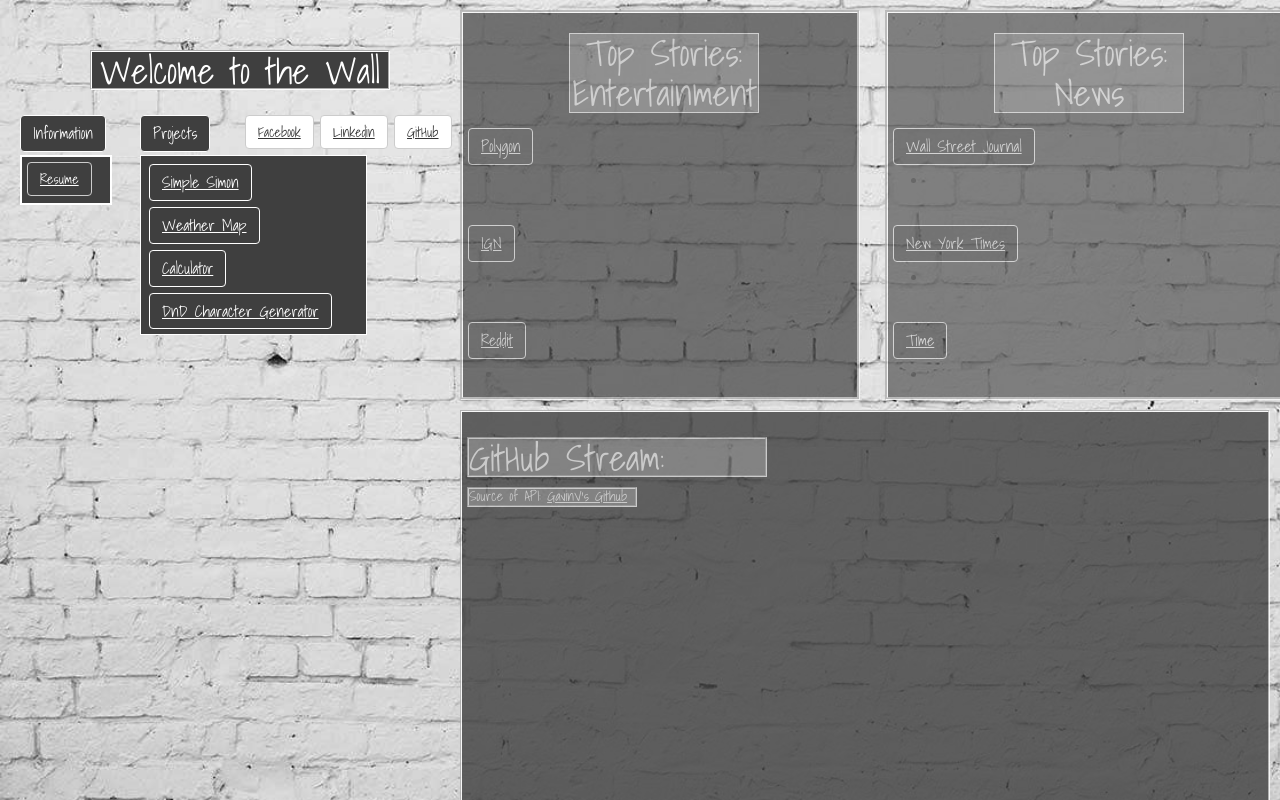
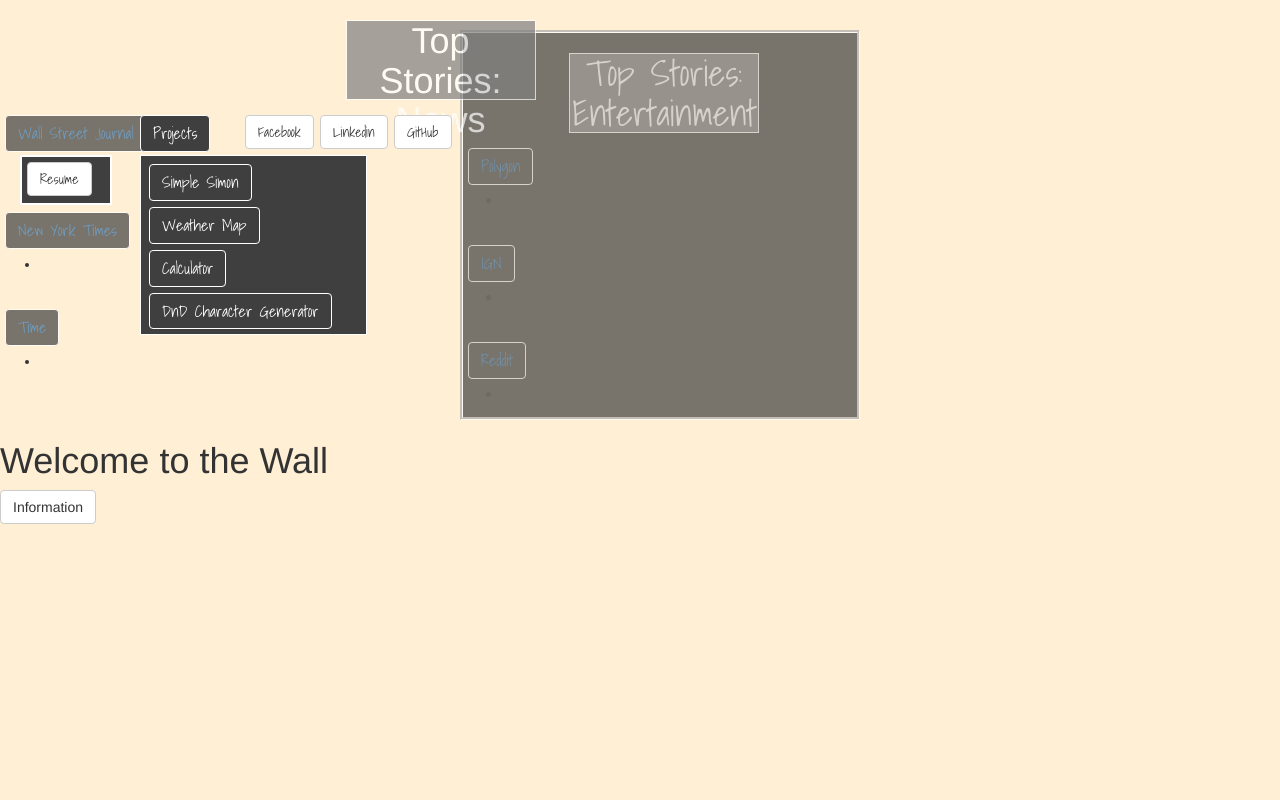
Before and after one commit to AScottSanAntonio/Personal.dev, a plain HTML site: page public/index.html in a window 1280 px wide. Shown: the top 800 px of the page. Drawn offline with nearby package versions, Linux system fonts and the light colour scheme; no server answers.

Commit message:
Major style changes v1

```diff
--- a/public/css/index.css
+++ b/public/css/index.css
@@ -1,15 +1,3 @@
-#githeading2
-{
-	opacity: .7;
-	width: 170px;
-	height: 20px;
-	background-color: grey;
-	border-radius: 20deg;
-	border: 2px solid white;
-	border-style: groove;
-	font-family: 'Shadows Into Light', cursive;
-	color: white;
-}
 #githeading
 {
 	opacity: .7;
@@ -35,46 +23,6 @@
 	border-style: groove;
 	opacity: .8;
 	padding: 5px;
-}
-#github2
-{
-	position: absolute;
-	top: 340px;
-}
-#resume
-{
-	background-color: #3F3F3F;
-	color: white;
-}
-#stories2
-{
-	height: 390px;
-	width: 400px;
-	background-color: #545454;
-	border: 3px solid white;
-	opacity: .7;
-	border-radius: 20deg;
-	margin: 10px;
-	position: absolute;
-	right: -15px;
-	top: 0px;
-	border-style: groove;
-	font-family: 'Shadows Into Light', cursive;
-}
-#heading1
-{
-	position: absolute;
-	top: 30px;
-	left: 90px;
-	text-align: center;
-	width: 300px;
-	height: 40px;
-	background-color: #3F3F3F;
-	border-radius: 20deg;
-	border: 2px solid white;
-	border-style: groove;
-	font-family: 'Shadows Into Light', cursive;
-	color: white;
 }
 .socialmedia
 {
@@ -196,38 +144,7 @@
 }
 body
 {
-	background-image: url("img/background.jpg");
-	background-attachment: local;
-	background-size: 1400px;
-	width: 1290px;
-	height: 1100px;
-	background-repeat: no-repeat;
-	background-size: cover;
-}
-b
-{
-	color: white;
-}
-a
-{
-	color: white;
-	opacity: 1;
-	border-radius: 20deg;
-	text-decoration: underline;
-	text-align: center;
-	font-family: 'Shadows Into Light', cursive;
-}
-#btn2
-{
-	font-size: 16px;
-	color: white;
-	background-color: #3F3F3F;
-	border-radius: 20deg;
-	border: 1px solid white;
-	margin: 20px;
-	position: absolute;
-	top: 95px;
-	font-family: 'Shadows Into Light', cursive;
+	background-color: papayawhip;
 }
 #btn1
 {
```
